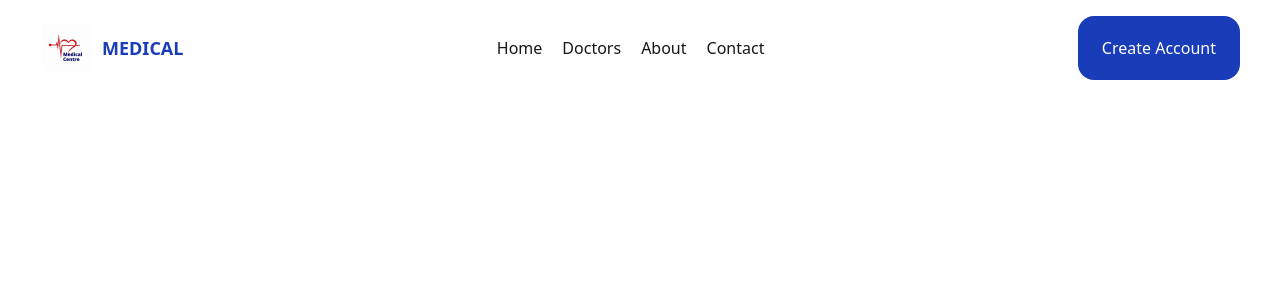
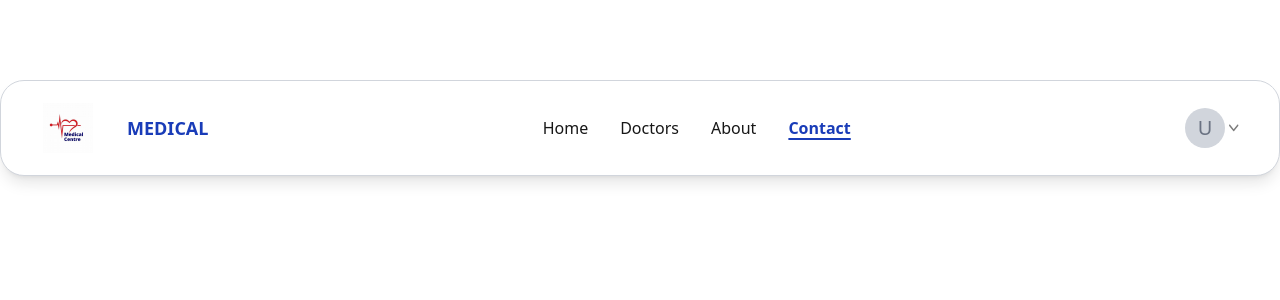
Before and after one commit to vanshxgupta/Doctor-Appointment-Booking-Website, a React (Vite) app in the folder frontend/: page /contact in a window 1280 px wide. Shown: the top 300 px of the page. Built offline with nearby package versions, Linux system fonts and the light colour scheme; no server answers.

Commit message:
Add Header component and refactor Navbar for improved navigation

```diff
--- /dev/null
+++ b/frontend/src/components/Header.jsx
@@ -0,0 +1,47 @@
+import React from 'react';
+import { assets } from '../assets/assets_frontend/assets';
+
+const Header = () => {
+  return (
+    <div >
+
+    <div className="flex flex-col-reverse md:flex-row justify-between items-center px-6 md:px-10  bg-blue-200 rounded-xl shadow-md w-full md:w-11/12 mx-auto my-10">
+      {/* Left Side */}
+      <div className="w-full md:w-2/5 text-center md:text-left mt-6 md:mt-0">
+        <h1 className="p-5 text-5xl font-extrabold text-blue-800 leading-snug">
+          Book Appointment With Trusted Doctors
+        </h1>
+
+        <div className='my-5 '>
+        <div className='flex justify-center items-center w-full md:w-20 mx-0 md:mx-6'>
+        <img className=' w-20' src={assets.group_profiles} alt="group-profiles" />
+            </div>
+        <p className="p-5 text-gray-600 text-lg">
+          Get access to top healthcare professionals at your convenience.
+        </p>
+        </div>
+
+        <a href='#speciality' className=" cursor-pointer rounded-full bg-white text-black px-6 py-3 font-semibold shadow-md hover:shadow-lg hover:bg-gray-100 transition-all duration-300 ease-in-out ">
+            Book Appointment
+        </a>
+      </div>
+
+      {/* Right Side */}
+      <div className="w-full md:w-2/5 flex justify-center md:justify-end">
+        <img
+          loading="lazy"
+          src={assets.header_img}
+          alt="3 doctors"
+          className="w-full h-auto object-cover rounded-2xl"
+          />
+      </div>
+
+
+    </div>
+
+
+    </div>
+  );
+};
+
+export default Header;
--- a/frontend/src/components/Navbar.jsx
+++ b/frontend/src/components/Navbar.jsx
@@ -1,48 +1,19 @@
-import React, { useState, useEffect } from "react";
-import { useNavigate } from "react-router-dom";
+import React, { useState } from "react";
+import { NavLink, Link, useNavigate } from "react-router-dom";
 import { assets } from "../assets/assets_frontend/assets";
 
-function NavItem({ text, onClick }) {
-  return (
-    <div className="justify-center py-2 cursor-pointer" onClick={onClick}>
-      {text}
-    </div>
-  );
-}
+function Navbar() {
 
-function Navbar() {
   const navigate = useNavigate();
 
-  const [navItems, setNavItems] = useState([
-    { text: "Home", onClick: () => navigate("/") },
-    { text: "Doctors", onClick: () => navigate("/doctors") },
-    { text: "About", onClick: () => navigate("/about") },
-    { text: "Contact", onClick: () => navigate("/contact") },
-  ]);
-
-  useEffect(() => {
-    // Fetch navigation items from backend
-    async function fetchNavItems() {
-      try {
-        const response = await fetch("/api/navItems");
-        const data = await response.json();
-        setNavItems(
-          data.map((item) => ({
-            ...item,
-            onClick: () => navigate(`/${item.text.toLowerCase()}`),
-          }))
-        );
-      } catch (error) {
-        console.error("Failed to fetch navigation items", error);
-      }
-    }
-
-    fetchNavItems();
-  }, [navigate]);
+  const [showmenu, setshowmenu] = useState(false);
+  const [token, settoken] = useState(true);
+  const [userPhoto, setUserPhoto] = useState(null);
+  const [sidebarOpen, setSidebarOpen] = useState(false);
 
   return (
-    <div className="flex gap-5 justify-between items-center py-1.5 px-6 rounded-3xl backdrop-blur-[17.5px] bg-opacity-80 w-full max-w-full flex-wrap sm:flex-nowrap sm:py-4 sm:px-10 bg-[#ffffffff]">
-      <div className="flex gap-2 justify-between items-center py-1.5 my-auto w-full sm:w-auto">
+    <div className=" mt-20 flex justify-between items-center py-1.5 px-6 rounded-3xl backdrop-blur-[17.5px] bg-opacity-80 w-full max-w-full flex-wrap sm:flex-nowrap sm:py-4 sm:px-10 bg-[#ffffffff] border border-gray-300 shadow-lg">
+      <div className="flex gap-8 justify-between items-center py-1.5 my-auto w-full sm:w-auto">
         <div className="flex justify-center items-center px-0.5">
           <img
             loading="lazy"
@@ -51,21 +22,90 @@ function Navbar() {
             alt="Logo"
           />
         </div>
-        <div className="my-auto uppercase font-extrabold text-lg text-blue-800">
+        <div className="my-auto uppercase font-extrabold text-lg text-blue-800 nav-logo">
           MEDICAL
         </div>
       </div>
-      <nav className="flex sm:flex-row flex-col gap-5 justify-center items-center self-stretch my-auto text-base text-center text-neutral-900 font-light w-full sm:w-auto">
-        {navItems.map((item, index) => (
-          <NavItem key={index} text={item.text} onClick={item.onClick} />
-        ))}
+
+      <div className="sm:hidden flex items-center">
+        <button onClick={() => setSidebarOpen(!sidebarOpen)}>
+          <img src={assets.menu_icon} alt="Menu" className="w-8" />
+        </button>
+      </div>
+
+      <nav className={`sm:flex gap-8 justify-center items-center self-stretch my-auto text-base text-center text-neutral-900 font-medium w-full sm:w-auto nav-links ${sidebarOpen ? 'block' : 'hidden'}`}>
+        <NavLink
+          to="/"
+          className={({ isActive }) =>
+            isActive
+              ? "py-2 text-blue-800 font-extrabold underline underline-offset-4 decoration-2 transition-all duration-300"
+              : "py-2"
+          }
+        >
+          Home
+        </NavLink>
+        <NavLink
+          to="/doctors"
+          className={({ isActive }) =>
+            isActive
+              ? "py-2 text-blue-800 font-extrabold underline underline-offset-4 decoration-2 transition-all duration-300"
+              : "py-2"
+          }
+        >
+          Doctors
+        </NavLink>
+        <NavLink
+          to="/about"
+          className={({ isActive }) =>
+            isActive
+              ? "py-2 text-blue-800 font-extrabold underline underline-offset-4 decoration-2 transition-all duration-300"
+              : "py-2"
+          }
+        >
+          About
+        </NavLink>
+        <NavLink
+          to="/contact"
+          className={({ isActive }) =>
+            isActive
+              ? "py-2 text-blue-800 font-extrabold underline underline-offset-4 decoration-2 transition-all duration-300"
+              : "py-2"
+          }
+        >
+          Contact
+        </NavLink>
       </nav>
-      <button
-        className="justify-center self-stretch sm:self-auto px-6 py-5 text-base leading-6 text-center text-white rounded-2xl bg-blue-800 hover:bg-blue-600 transition-all duration-300 ease-in-out max-md:px-5 font-light w-full sm:w-auto"
-        onClick={() => navigate("/create-account")}
-      >
-        Create Account
-      </button>
+
+      {token ? (
+        <div
+          className="relative flex gap-1 group cursor-pointer"
+          onMouseEnter={() => setshowmenu(true)}
+          onMouseLeave={() => setshowmenu(false)}
+        >
+          <div className="w-10 h-10 rounded-full overflow-hidden bg-gray-300 flex justify-center items-center">
+            {userPhoto ? (
+              <img src={userPhoto} alt="User" className="w-full h-full object-cover" />
+            ) : (
+              <span className="text-gray-500 text-xl">U</span>
+            )}
+          </div>
+          <img className="w-2.5" src={assets.dropdown_icon} alt="^" />
+          {showmenu && (
+            <ul className="absolute right-0 mt-10 w-48 bg-white border border-gray-200 rounded-lg shadow-lg">
+              <li className="px-4 py-2 hover:bg-gray-100">My Profile</li>
+              <li className="px-4 py-2 hover:bg-gray-100">My Appointments</li>
+              <li className="px-4 py-2 hover:bg-gray-100">Logout</li>
+            </ul>
+          )}
+        </div>
+      ) : (
+        <Link
+          to="/login"
+          className="justify-center self-stretch sm:self-auto px-4 py-3 text-base leading-6 text-center text-white rounded-2xl bg-blue-800 hover:bg-blue-600 transition-all duration-300 ease-in-out max-md:px-5 font-light w-full sm:w-auto"
+        >
+          Create Account
+        </Link>
+      )}
     </div>
   );
 }
```
